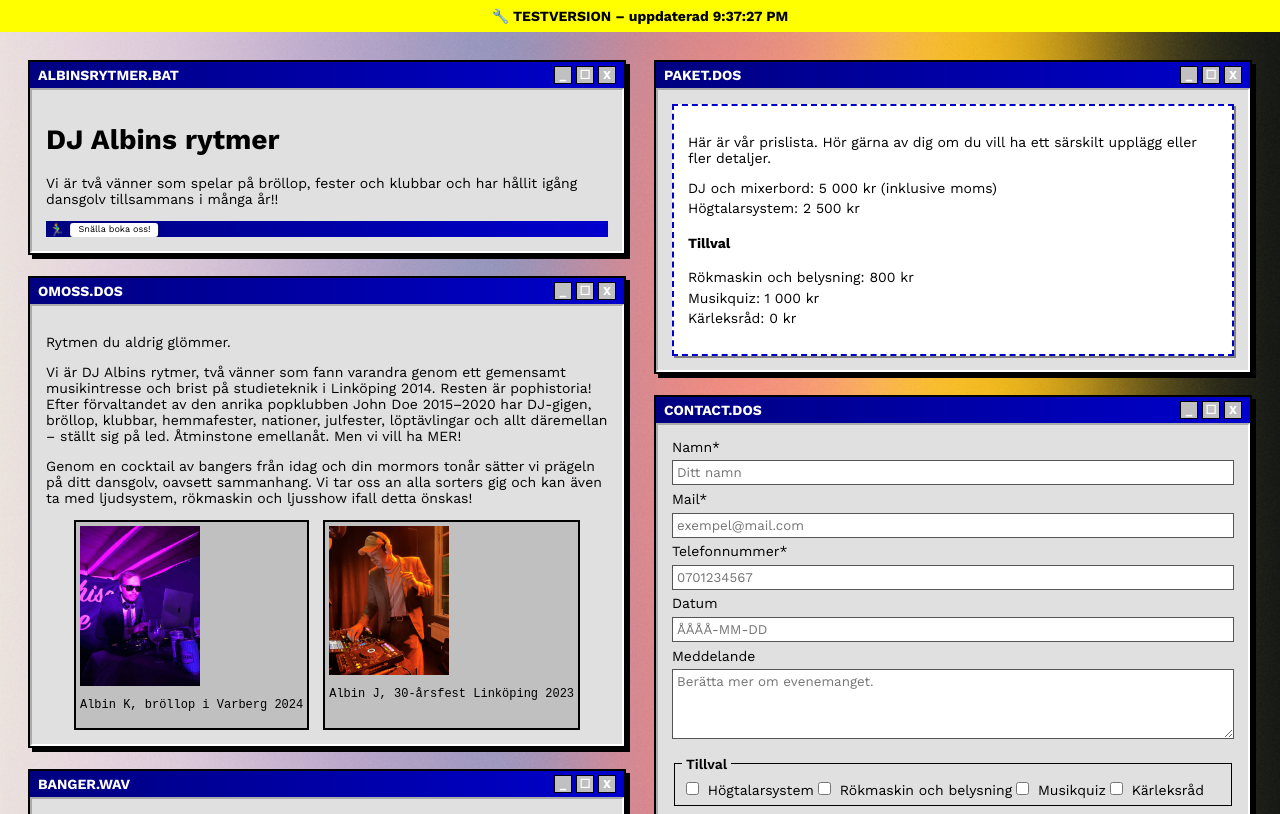
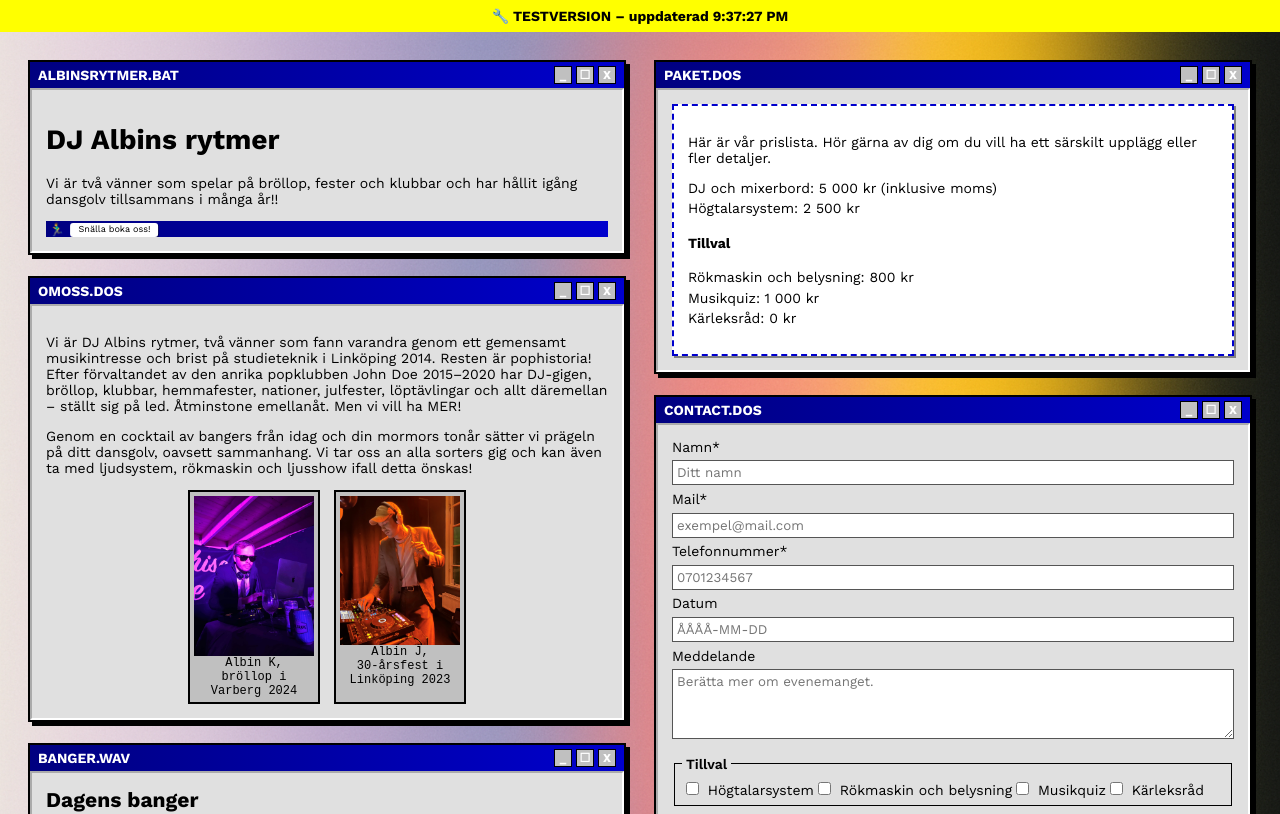
Before and after one commit to Muligatawny/dj_albins_rytmer, a React (Create React App) app: page / in a window 1280 px wide. Shown: the top 814 px of the page. Built offline with nearby package versions, Linux system fonts and the light colour scheme.

Commit message:
Uppdaterade kontaktformulär: förenklat och flyttat högtalarsystem

```diff
--- a/src/App.js
+++ b/src/App.js
@@ -1,6 +1,6 @@
-//HEJ
 import React from "react";
 import "./App.css";
+
 import Window from "./components/Window";
 import OmOss from "./components/OmOss";
 import DagensBanger from "./components/DagensBanger";
@@ -13,11 +13,9 @@ function App() {
     <div
       className="page-background"
       style={{
-        backgroundImage:
-          "url('" + process.env.PUBLIC_URL + "/background_webpage_1.png')",
+        backgroundImage: `url(${process.env.PUBLIC_URL}/background_webpage_1.png)`,
       }}
     >
-
       {/* ⭐ TESTBANNER – syns direkt om deploy uppdaterats */}
       <div
         style={{
--- a/src/components/OmOss.js
+++ b/src/components/OmOss.js
@@ -3,12 +3,6 @@ import React from "react";
 const OmOss = () => {
   return (
     <div>
-      {/* Slogan-ruta */}
-      <div className="slogan-box">
-        <p>Rytmen du aldrig glömmer.</p>
-      </div>
-
-      {/* Brödtext */}
       <p>
         Vi är DJ Albins rytmer, två vänner som fann varandra genom ett gemensamt
         musikintresse och brist på studieteknik i Linköping 2014. Resten är
@@ -17,7 +11,6 @@ const OmOss = () => {
         julfester, löptävlingar och allt däremellan – ställt sig på led.
         Åtminstone emellanåt. Men vi vill ha MER!
       </p>
-
       <p>
         Genom en cocktail av bangers från idag och din mormors tonår sätter vi
         prägeln på ditt dansgolv, oavsett sammanhang. Vi tar oss an alla sorters
@@ -25,17 +18,26 @@ const OmOss = () => {
         önskas!
       </p>
 
-      {/* Bilder */}
       <div className="omoss-bilder">
   <div className="dos-image-frame">
     <img src={process.env.PUBLIC_URL + "/Albin_K.jpg"} alt="Albin K" />
-          <p>Albin K, bröllop i Varberg 2024</p>
+    <div className="dos-image-text">
+      Albin K,<br />
+      bröllop i<br />
+      Varberg 2024
     </div>
+  </div>
+
   <div className="dos-image-frame">
     <img src={process.env.PUBLIC_URL + "/Albin_J.jpg"} alt="Albin J" />
-          <p>Albin J, 30-årsfest Linköping 2023</p>
+    <div className="dos-image-text">
+      Albin J,<br />
+      30-årsfest i<br />
+      Linköping 2023
     </div>
   </div>
+</div>
+
     </div>
   );
 };
```
Also changed, not shown: 2 other files (tests, documents, lock files or other folders). Lines whose indentation alone changed are shown as unchanged.
